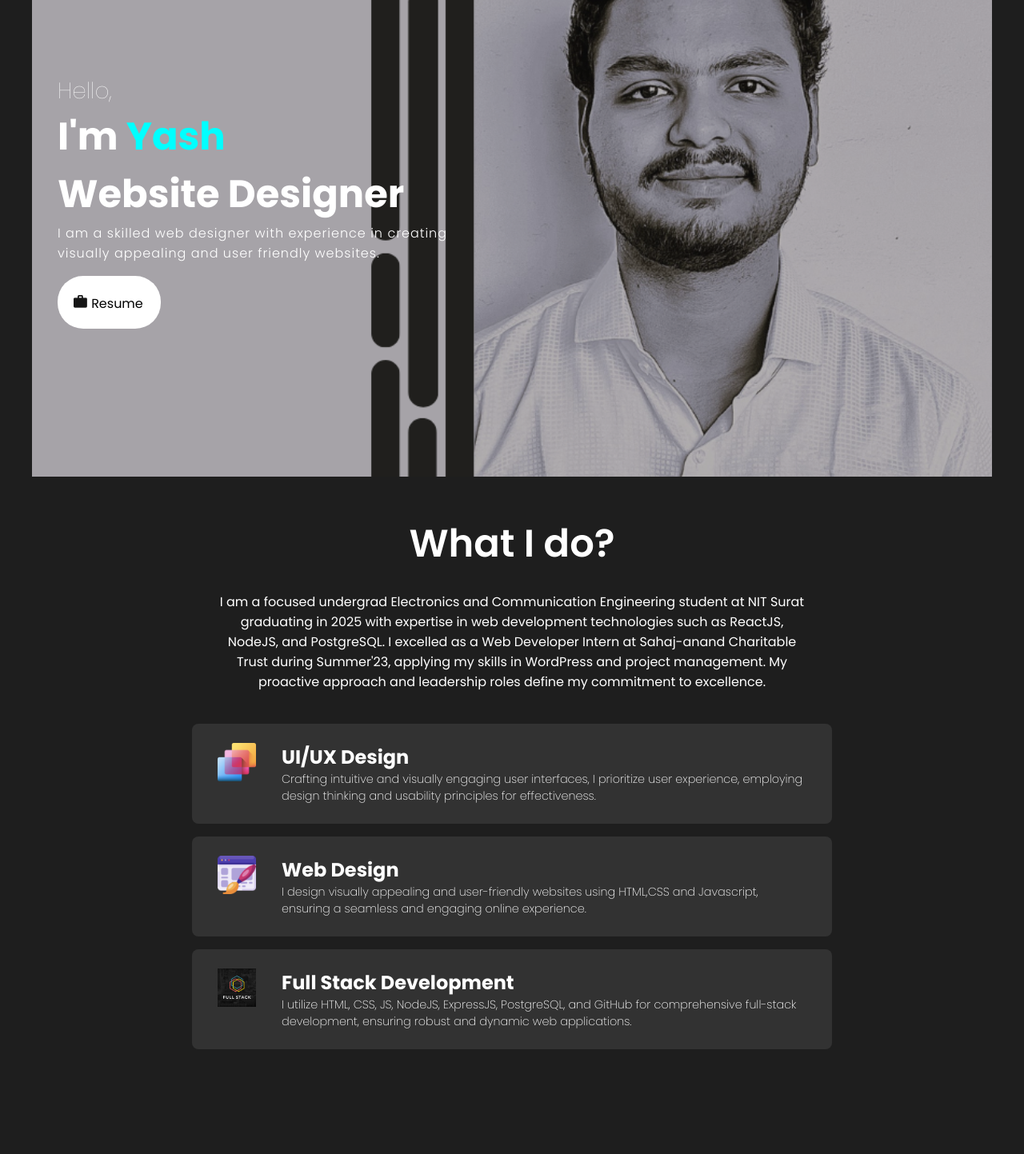
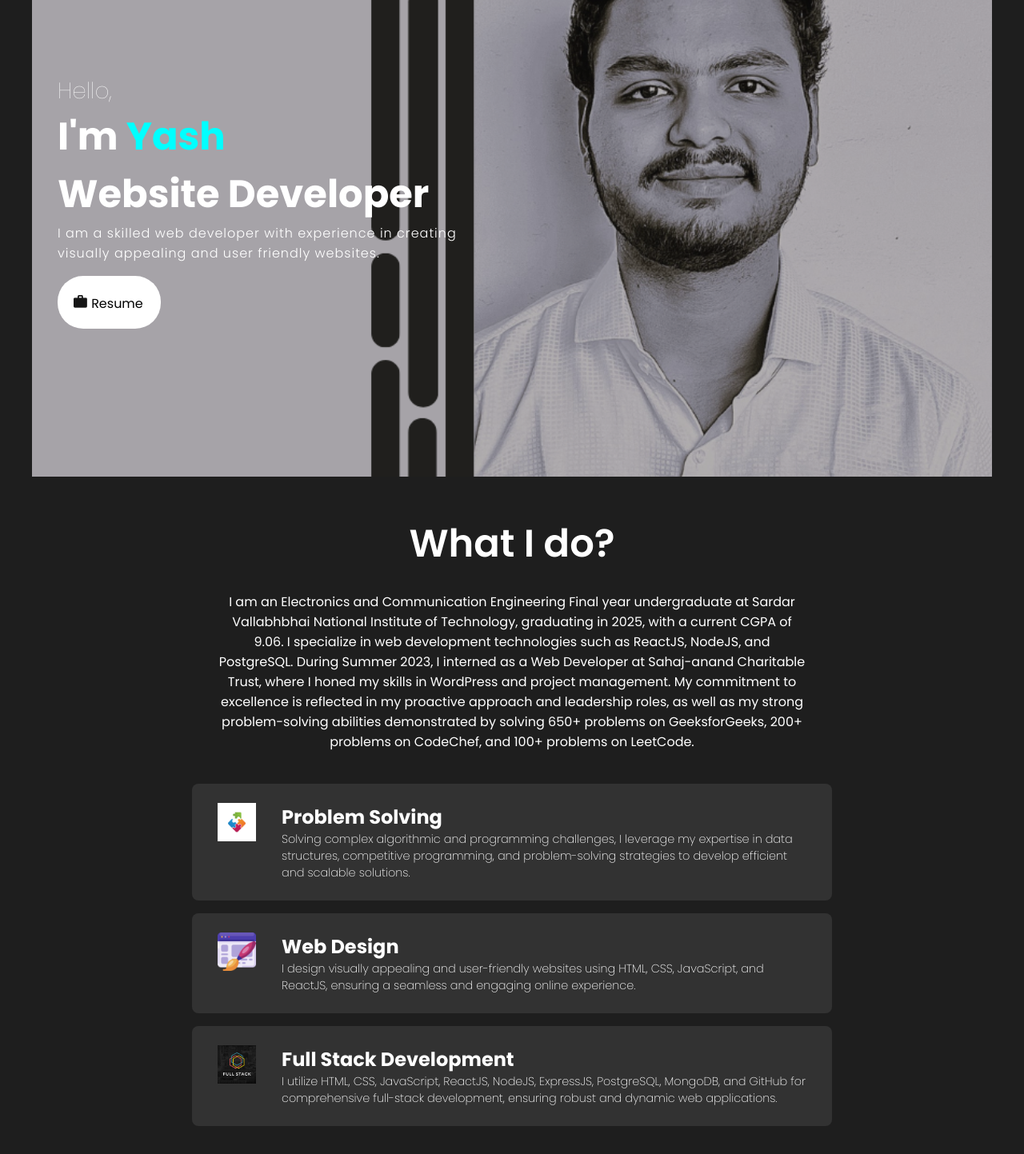
Before and after one commit to yashshah9279/Portfolio, a React (Create React App) app: page / in a window 1280 px wide. Shown: the part 220-1663 px from the top of the page at 80% size. Built offline with nearby package versions, Linux system fonts and the light colour scheme.

Commit message:
updated with resume on 23/7/24

```diff
--- a/src/components/Intro/intro.js
+++ b/src/components/Intro/intro.js
@@ -9,8 +9,8 @@ const into = () => {
     <section id="intro">
       <div className="introContent">
       <span className="hello">Hello,</span>
-      <span className="introText">I'm <span className="introName">Yash</span> <br /> Website Designer</span>
-      <p className="introPara">I am a skilled web designer with experience in creating <br/> visually appealing and user friendly websites.</p>
+      <span className="introText">I'm <span className="introName">Yash</span> <br /> Website Developer</span>
+      <p className="introPara">I am a skilled web developer with experience in creating <br/> visually appealing and user friendly websites.</p>
       <button className="btn" ><img src={btnImg} alt="download resume" className='btnImg'  /><a href={Resume} download={Resume} style={{textDecoration:"none",color:"black"}}>Resume  </a></button>
 
       </div>
--- a/src/components/Skills/skills.js
+++ b/src/components/Skills/skills.js
@@ -1,6 +1,6 @@
 import React from 'react'
 import './skills.css';
-import UIDesign from '../../assets/ui-design.png';
+import ProblemSolving from '../../assets/Problemsolving.jpg';
 import WebDesign from '../../assets/website-design.png';
 import FullStackDev from '../../assets/full stack logo.jpg';
 
@@ -9,21 +9,21 @@ const Skills = () => {
     <section id="skills">
         <span className="skillTitle">What I do?</span>
         <span className="skillDesc">
-I am a focused undergrad Electronics and Communication Engineering student at NIT Surat graduating in 2025 with expertise in web development technologies such as ReactJS, NodeJS, and PostgreSQL. I excelled as a Web Developer Intern at Sahaj-anand Charitable Trust during Summer'23, applying my skills in WordPress and project management. My proactive approach and leadership roles define my commitment to excellence.</span>
+        I am an Electronics and Communication Engineering Final year undergraduate at Sardar Vallabhbhai National Institute of Technology, graduating in 2025, with a current CGPA of 9.06. I specialize in web development technologies such as ReactJS, NodeJS, and PostgreSQL. During Summer 2023, I interned as a Web Developer at Sahaj-anand Charitable Trust, where I honed my skills in WordPress and project management. My commitment to excellence is reflected in my proactive approach and leadership roles, as well as my strong problem-solving abilities demonstrated by solving 650+ problems on GeeksforGeeks, 200+ problems on CodeChef, and 100+ problems on LeetCode.</span>
         <div className="skillBars">
             <div className="skillBar">
-                <img src={UIDesign} alt="UIDesign" className="skillBarimg" />
+                <img src={ProblemSolving} alt="UIDesign" className="skillBarimg" />
                 <div className="skillBarText">
-                    <h2>UI/UX Design</h2>
+                    <h2>Problem Solving</h2>
                     <p>
-Crafting intuitive and visually engaging user interfaces, I prioritize user experience, employing design thinking and usability principles for effectiveness.</p>
+                    Solving complex algorithmic and programming challenges, I leverage my expertise in data structures, competitive programming, and problem-solving strategies to develop efficient and scalable solutions.</p>
                 </div>
             </div>
             <div className="skillBar">
                 <img src={WebDesign} alt=""WebDesign className="skillBarimg" />
                 <div className="skillBarText">
                     <h2>Web Design</h2>
-                    <p>I design visually appealing and user-friendly websites using HTML,CSS and Javascript, ensuring a seamless and engaging online experience.</p>
+                    <p>I design visually appealing and user-friendly websites using HTML, CSS, JavaScript, and ReactJS, ensuring a seamless and engaging online experience.</p>
                 </div>
             </div>
             <div className="skillBar">
@@ -31,7 +31,7 @@ Crafting intuitive and visually engaging user interfaces, I prioritize user expe
                 <div className="skillBarText">
                     <h2>Full Stack Development</h2>
                     <p>
-I utilize HTML, CSS, JS, NodeJS, ExpressJS, PostgreSQL, and GitHub for comprehensive full-stack development, ensuring robust and dynamic web applications.</p>
+                    I utilize HTML, CSS, JavaScript, ReactJS, NodeJS, ExpressJS, PostgreSQL, MongoDB, and GitHub for comprehensive full-stack development, ensuring robust and dynamic web applications.</p>
                 </div>
             </div>
         </div>
```
Also changed, not shown: src/assets/Problem solver.png (added), src/assets/Problemsolving.jpg (added).
